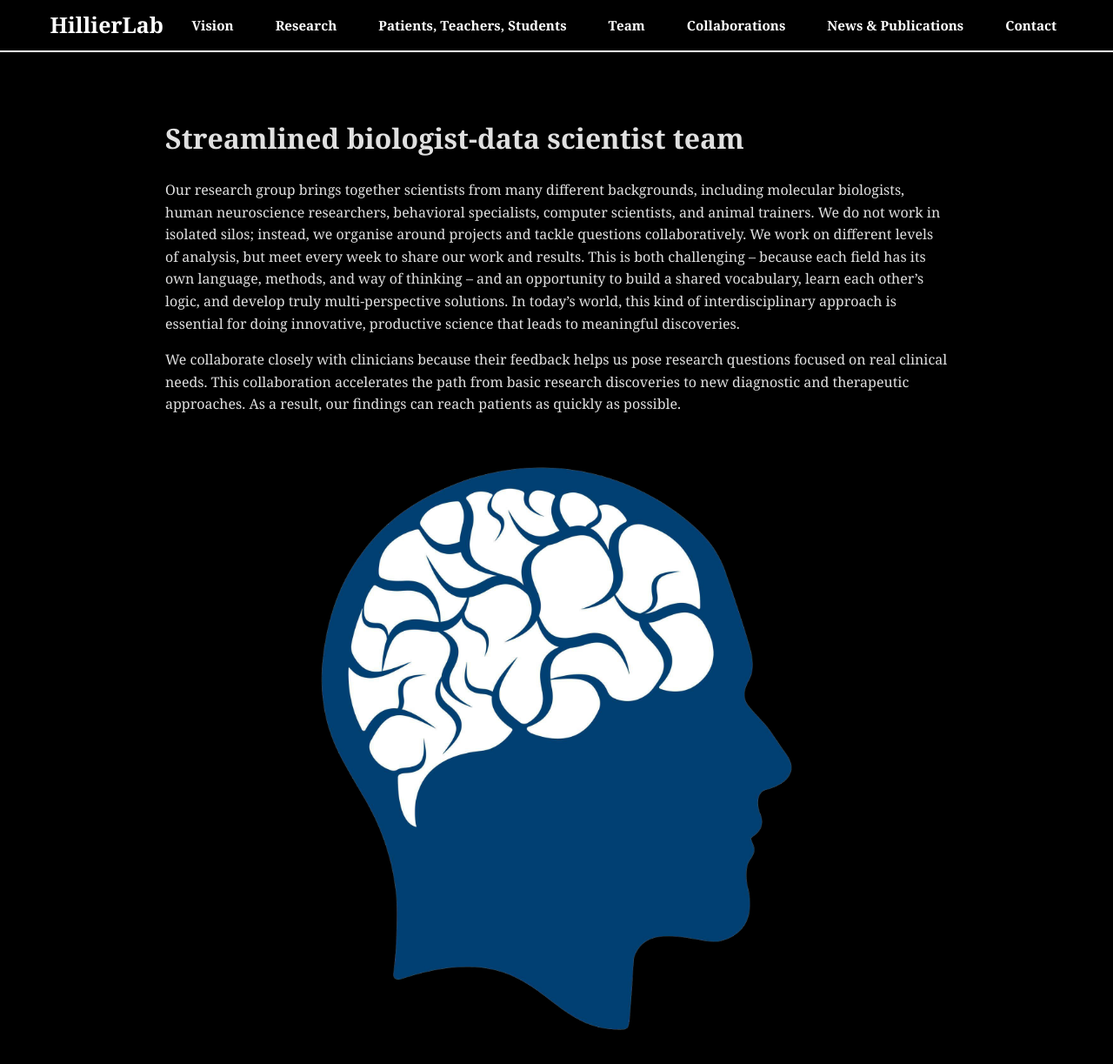
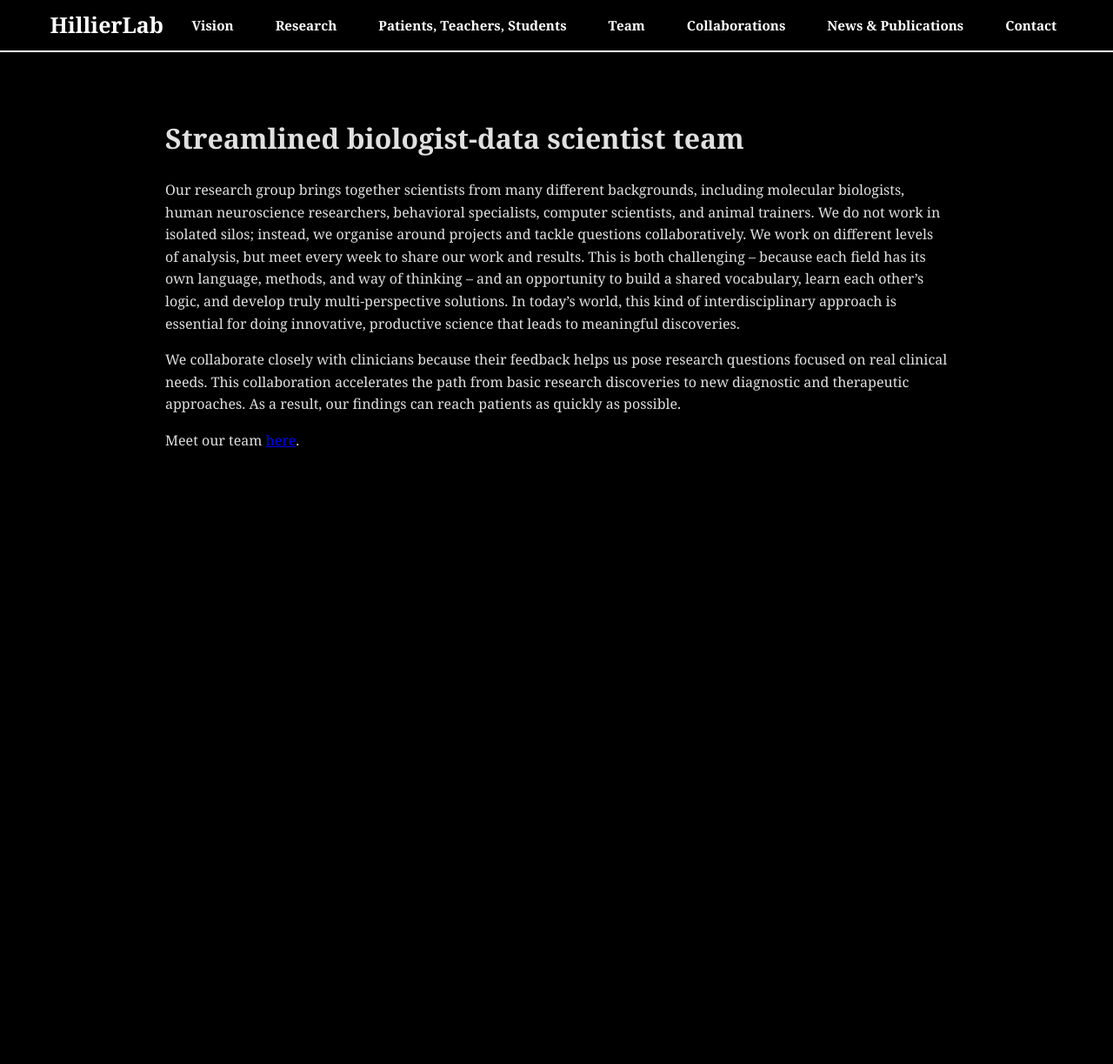
Before and after one commit to hillierlab/hillierlab.github.io, a Jekyll site: the page built from streamlined.md, in a window 1280 px wide and 1274 px high. Shown: the top 1223 px of the window at 87% size. Built offline with Jekyll 4.4.1, drawn with Linux system fonts in a browser that asks for light colours.

Commit message:
Update streamlined.md

```diff
--- a/streamlined.md
+++ b/streamlined.md
@@ -7,5 +7,6 @@ title: Streamlined biologist-data scientist team
 
 <p>We collaborate closely with clinicians because their feedback helps us pose research questions focused on real clinical needs. This collaboration accelerates the path from basic research discoveries to new diagnostic and therapeutic approaches. As a result, our findings can reach patients as quickly as possible.</p>
 
-
-![Human Project](/assets/images/human.png)
+<p>Meet our team <a href="/team.html"
+   target="_blank"
+   rel="noopener noreferrer">here</a>.</p>
```
